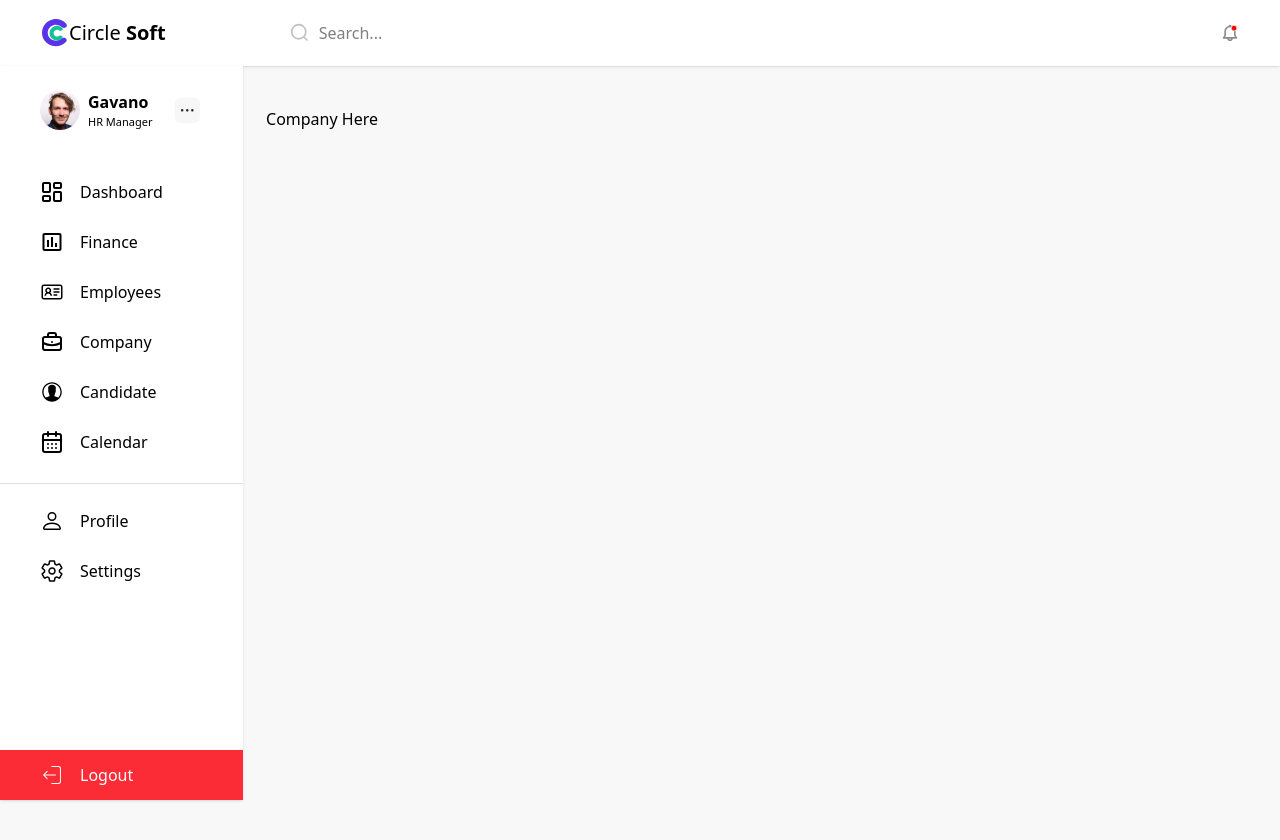
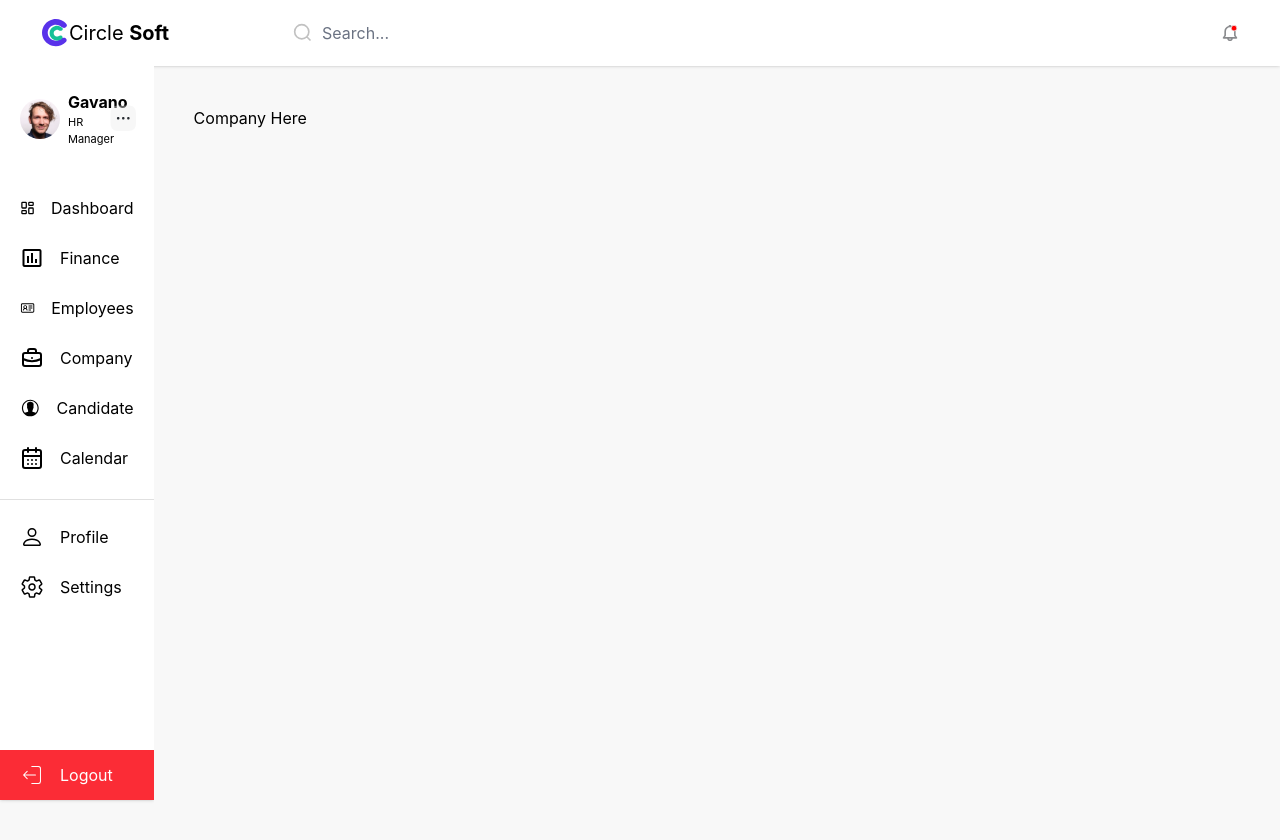
Before and after one commit to alameenbalogun/circleSoft, a Next.js app: page /company in a window 1280 px wide. Shown: the top 840 px of the page. Built offline with nearby package versions, Linux system fonts and the light colour scheme.

Commit message:
improved container width:

```diff
--- a/src/app/globals.css
+++ b/src/app/globals.css
@@ -1 +1,3 @@
 @import "tailwindcss";
+
+@import "flowbite";
--- a/src/app/layout.js
+++ b/src/app/layout.js
@@ -12,10 +12,10 @@ export default function RootLayout({ children }) {
       <body className="relative bg-[#f8f8f8] w-full overflow-hidden">
         <Header />
         <div className="flex justify-normal items-start w-full h-dvh relative">
-          <div className="h-full w-[273px] relative">
+          <div className="h-full !max-w-[12%] !w-full !overflow-hidden">
             <SideBar />
           </div>
-          <div className="h-full w-full overflow-scroll pb-[41px]">
+          <div className="h-full max-w-[88%] w-full overflow-y-scroll overflow-hidden p-10 pb-24">
             {children}
           </div>
         </div>
--- a/src/app/page.js
+++ b/src/app/page.js
@@ -40,6 +40,9 @@ export default function Page() {
     { name: "Female", value: 65 },
     { name: "Male", value: 35 },
   ];
+
+  const labels = ["Apple", "Banana", "Orange"];
+  const series = [44, 55, 13];
 
   const COLORS = ["#16C098", "#5932EA"];
 
@@ -253,7 +256,8 @@ export default function Page() {
           <h1 className="font-bold text-[#343434] text-[14px] mt-5">
             Employee Composition
           </h1>
-          <ResponsiveContainer width="100%" height={200}>
+          <div className="w-full h-[300px]">
+            <ResponsiveContainer width="100%" height="100%">
               <PieChart>
                 <Pie
                   data={data2}
@@ -274,6 +278,7 @@ export default function Page() {
                 </Pie>
               </PieChart>
             </ResponsiveContainer>
+          </div>
 
           <h1 className="text-[#949494] text-center  ">856 Total Employee</h1>
         </div>
--- a/src/components/Header.js
+++ b/src/components/Header.js
@@ -1,6 +1,6 @@
 export default function Header() {
   return (
-    <div className="sticky top-0 w-screen grid grid-cols-[auto_1fr_auto] items-center gap-28 p-3 px-10 bg-white shadow-sm">
+    <div className="sticky top-0 w-screen grid grid-cols-[auto_1fr_auto] items-center gap-28 p-3 !px-10 bg-white shadow-sm">
       <div className="flex gap-1 items-center">
         <div className="flex justify-center items-center">
           <img src="./logo-1.svg" alt="Side Logo" className="" />
--- a/src/components/PageLayout.js
+++ b/src/components/PageLayout.js
@@ -1,3 +1,3 @@
 export default function PageLayout({ children }) {
-  return <div className=" p-[41px] ">{children}</div>;
+  return <div className="  ">{children}</div>;
 }
--- a/src/components/Sidebar.js
+++ b/src/components/Sidebar.js
@@ -11,8 +11,8 @@ import { CiLogout } from "react-icons/ci";
 
 export default function SideBar() {
   return (
-    <div className="top-[66px] fixed shadow-sm !h-[calc(100vh-66px)] bg-white flex flex-col overflow-y-auto">
-      <div className="flex gap-5  px-10 p-6">
+    <div className="top-[66px] shadow-sm !h-[calc(100vh-66px)] bg-white flex flex-col overflow-y-auto">
+      <div className="flex gap-5  !px-5 p-6">
         <div className="flex gap-2 items-center">
           <img src="/gavano.svg" alt="Gavano Image" width={40} />
           <div className="">
@@ -28,42 +28,42 @@ export default function SideBar() {
           <ul className="mb-4 cursor-pointer">
             <Link
               href="/"
-              className="flex items-center gap-4 p-2 hover:bg-[#F8F8F8] hover:text-[#5932EA] h-[50px]  px-10"
+              className="flex items-center gap-4 p-2 hover:bg-[#F8F8F8] hover:text-[#5932EA] h-[50px] !px-5"
             >
               <LuLayoutDashboard className="w-6 h-6 object-cover" />
               <p className="text-[16px]">Dashboard</p>
             </Link>
             <Link
               href="/finance"
-              className="flex items-center gap-4 p-2 group px-10 hover:bg-[#F8F8F8] h-[50px] hover:text-[#5932EA]"
+              className="flex items-center gap-4 p-2 group !px-5 hover:bg-[#F8F8F8] h-[50px] hover:text-[#5932EA]"
             >
               <MdInsertChartOutlined className="w-6 h-6 object-cover" />
               <p className="text-[16px] ">Finance</p>
             </Link>
             <Link
               href="/employee"
-              className="flex items-center gap-4 p-2  px-10  hover:bg-[#F8F8F8] h-[50px] hover:text-[#5932EA]"
+              className="flex items-center gap-4 p-2  !px-5  hover:bg-[#F8F8F8] h-[50px] hover:text-[#5932EA]"
             >
               <LiaIdCard className="w-6 h-6 object-cover" />
               <p className="text-[16px]">Employees</p>
             </Link>
             <Link
               href="/company"
-              className="flex items-center gap-4 p-2  px-10 hover:bg-[#F8F8F8] h-[50px] hover:text-[#5932EA]"
+              className="flex items-center gap-4 p-2  !px-5 hover:bg-[#F8F8F8] h-[50px] hover:text-[#5932EA]"
             >
               <TbBriefcase className="w-6 h-6 object-cover" />
               <p className="text-[16px]">Company</p>
             </Link>
             <Link
               href="/candidate"
-              className="flex items-center gap-4 p-2  px-10  hover:bg-[#F8F8F8] h-[50px] hover:text-[#5932EA]"
+              className="flex items-center gap-4 p-2  !px-5  hover:bg-[#F8F8F8] h-[50px] hover:text-[#5932EA]"
             >
               <IoIosContact className="w-6 h-6 object-cover" />
               <p className="text-[16px]">Candidate</p>
             </Link>
             <Link
               href="/calendar"
-              className="flex items-center gap-4 p-2  px-10  hover:bg-[#F8F8F8] h-[50px] hover:text-[#5932EA]"
+              className="flex items-center gap-4 p-2 !px-5  hover:bg-[#F8F8F8] h-[50px] hover:text-[#5932EA]"
             >
               <LuCalendarDays className="w-6 h-6 object-cover" />
               <p className="text-[16px]">Calendar</p>
@@ -77,14 +77,14 @@ export default function SideBar() {
           <ul className="mt-3 cursor-pointer">
             <Link
               href="/profile"
-              className="flex items-center gap-4 p-2  px-10  hover:bg-[#F8F8F8] h-[50px] hover:text-[#5932EA]"
+              className="flex items-center gap-4 p-2  !px-5  hover:text-[#FFF] h-[50px] hover:bg-[#5932EA]"
             >
               <BsPerson className="w-6 h-6 object-cover" />
               <p className="text-[16px]">Profile</p>
             </Link>
             <Link
               href="/settings"
-              className="flex items-center gap-4 p-2  px-10  hover:bg-[#F8F8F8] h-[50px] hover:text-[#5932EA]"
+              className="flex items-center gap-4 p-2  !px-5  hover:bg-[#F8F8F8] h-[50px] hover:text-[#5932EA]"
             >
               <IoSettingsOutline className="w-6 h-6 object-cover" />
               <p className="text-[16px]">Settings</p>
@@ -94,7 +94,7 @@ export default function SideBar() {
 
         <Link
           href="/logout"
-          className="flex items-center gap-4 p-2  px-10 cursor-pointer bg-red-500 text-white hover:bg-transparent h-[50px] hover:text-red-500 mt-auto"
+          className="flex items-center gap-4 p-2 !px-5 cursor-pointer bg-red-500 text-white hover:bg-transparent h-[50px] hover:text-red-500 mt-auto"
         >
           <CiLogout className="w-6 h-6 object-cover" />
           <p className="text-[16px]">Logout</p>
```
Lines whose indentation alone changed are shown as unchanged.
